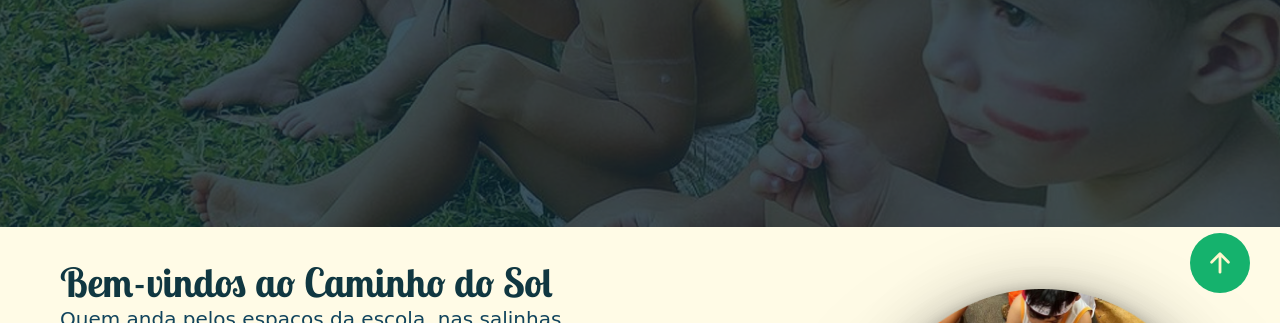
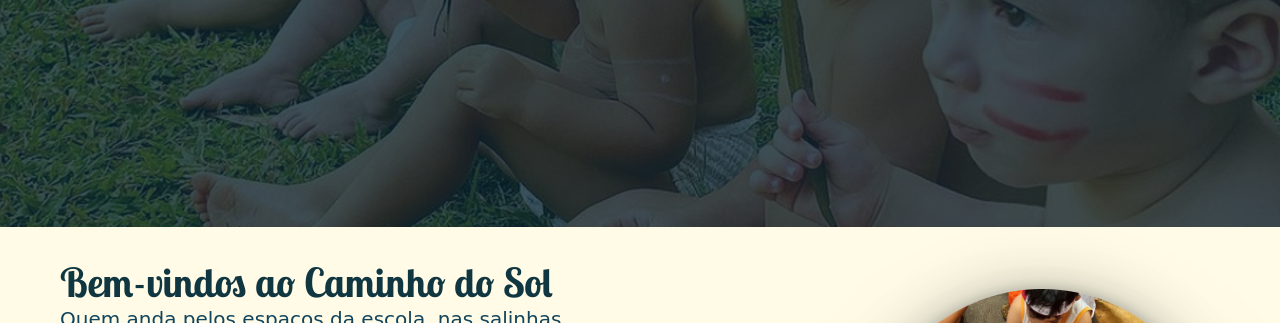
Before and after one commit to OrionLTDA/caminhoDoSol, a plain HTML site: page index.html in a window 1280 px wide. Shown: the part 477-800 px from the top of the page. Drawn offline with nearby package versions, Linux system fonts and the light colour scheme; a web font is replaced by a local one.

Commit message:
Removido o botao de ir para cima e ajustado cor do texto

```diff
--- a/css/default.css
+++ b/css/default.css
@@ -77,24 +77,3 @@ button{
 .ffLT{
     font-family: 'Lobster Two';
 }
-
-
-/* ESPECIAL CLASSES */
-#upperBtn{
-    --posUpperBtn: 30px;
-    padding: 15px;
-
-    position: fixed;
-    bottom: var(--posUpperBtn);
-    right: var(--posUpperBtn);
-    z-index: 5;
-
-    border-radius: 50%;
-    color: #FDF6CC;
-    background: #15B26D;
-    font-size: 30px;
-}
-
-#upperBtn:hover{
-    background: var(--verde200);
-}
--- a/css/sobreNos.css
+++ b/css/sobreNos.css
@@ -62,7 +62,7 @@
     font-size: 24px;
     line-height: 24px;
 
-    color: var(--textColor);
+    color: var(--txtColor);
 }
 
 #rodaDeImagens{
--- a/index.html
+++ b/index.html
@@ -8,7 +8,7 @@
   <meta name="referrer" content="strict-origin-when-cross-origin">
 
   <title>Caminho do sol</title>
-  <link rel="icon" type="image/png" href="./images/orionIcon.png" />
+  <link rel="icon" type="image/png" href="./img/logo.png" />
   <link rel="stylesheet" type="text/css" href="./css/default.css">
   <link rel="stylesheet" type="text/css" href="./css/header.css">
   <link rel="stylesheet" type="text/css" href="./css/main.css">
@@ -505,9 +505,6 @@
     </div>
   </footer>
 
-  <a id="upperBtn" class="flex" href="#header">
-    <ion-icon name="arrow-up-outline"></ion-icon>
-  </a>
 
   <script src="./js/galeryController.js"></script>
   <script src="./js/toggleMenu.js"></script>
```
